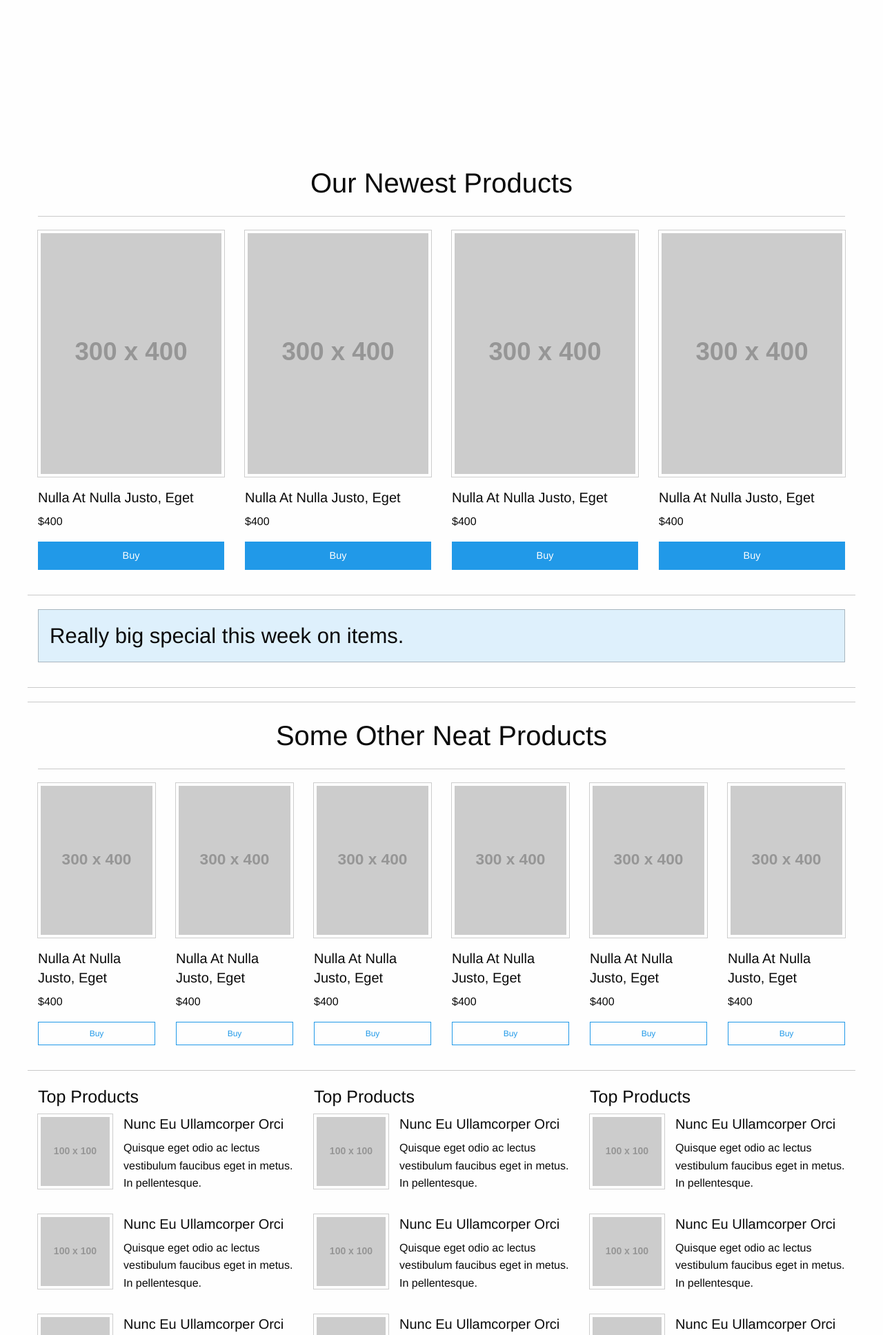
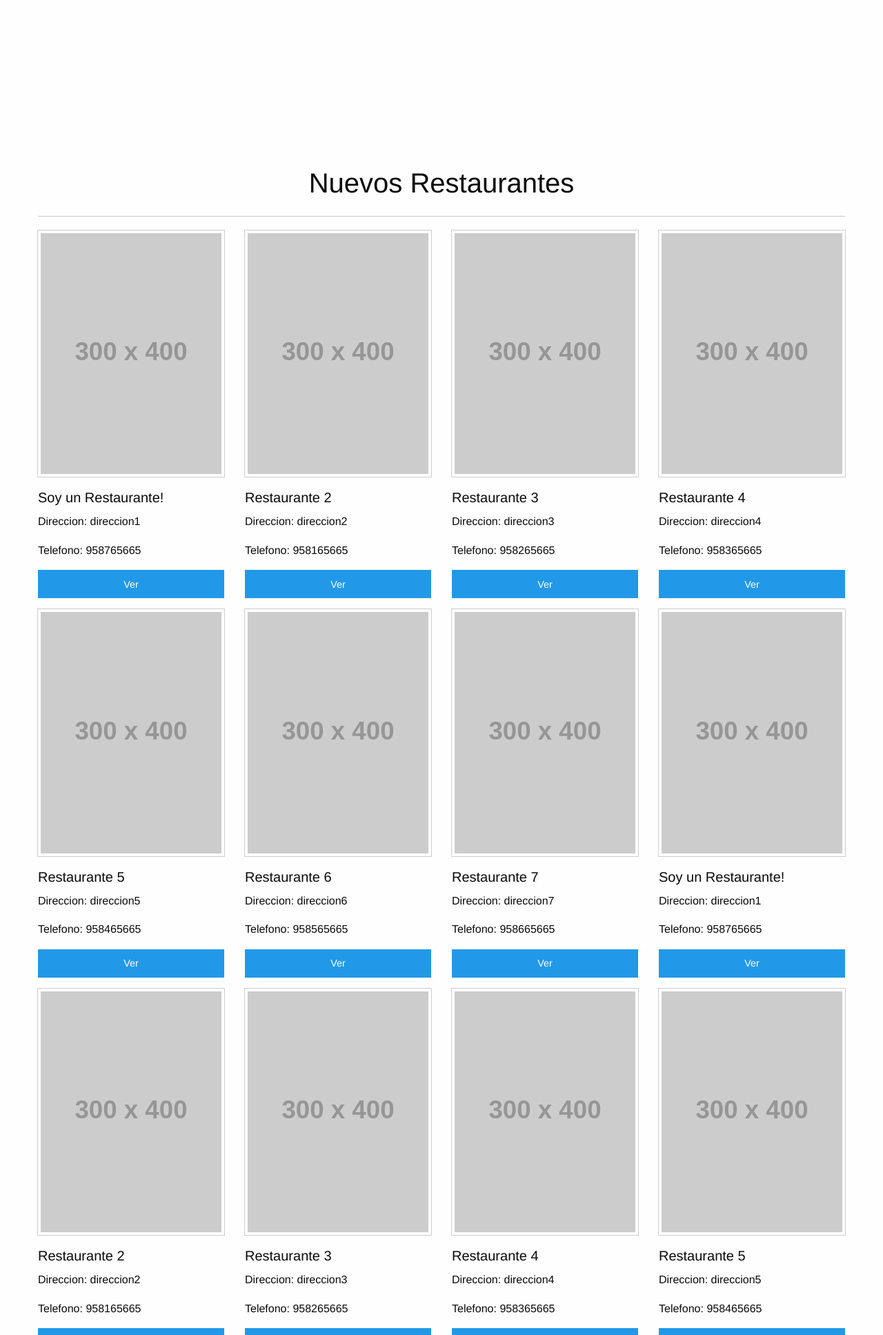
Before and after one commit to segura2010/SSBW-Restaurantes, a Django app: template templates/app_restaurantes/welcome.html in a window 1280 px wide. Shown: the part 615-2550 px from the top of the page at 69% size. Run offline with Django 3.2, Linux system fonts and the light colour scheme; the template is opened without the code that fills it: values that come from a table or form of the project are taken from there, others are empty; data comes from the database, SQL or seed files in the repository; both versions use the stored data as it was after the commit; grey boxes labelled with a size stand in for pictures from a placeholder-image service; some libraries are stand-ins or nearby versions.

Commit message:
añadiendo modelo Restaurante, script para poblar la BD y visualizando algunos en el index

```diff
--- a/Restaurantes/settings.py
+++ b/Restaurantes/settings.py
@@ -114,7 +114,7 @@ AUTH_PASSWORD_VALIDATORS = [
 # Internationalization
 # https://docs.djangoproject.com/en/1.9/topics/i18n/
 
-LANGUAGE_CODE = 'en-us'
+LANGUAGE_CODE = 'es-es'
 
 TIME_ZONE = 'UTC'
 
--- a/app_restaurantes/models.py
+++ b/app_restaurantes/models.py
@@ -2,4 +2,17 @@ from __future__ import unicode_literals
 
 from django.db import models
 
+from django.template.defaultfilters import slugify
+
 # Create your models here.
+
+class Restaurante (models.Model):
+	nombre 		= models.CharField(max_length=30)
+	direccion 	= models.CharField(max_length=60)
+	email     	= models.EmailField()
+	telefono  	= models.CharField(max_length=11)
+	slug		= models.SlugField()
+
+	def save(self, *args, **kwargs):
+		self.slug = slugify(self.nombre)
+		super(Restaurante, self).save(*args, **kwargs)
--- a/static/css/app.css
+++ b/static/css/app.css
@@ -0,0 +1,7 @@
+
+/* My CSS */
+
+.errorlist
+{
+	color:red;
+}
--- a/templates/base.html
+++ b/templates/base.html
@@ -24,10 +24,10 @@
 			<ul class="menu">
 				{% if user.is_authenticated %}
 					<li>Bienvenido {{ user.username }}</li>
-					<li><a href="/accounts/logout">Cerrar Sesión</a></li>
+					<li><a href="{% url 'auth_logout' %}">Cerrar Sesión</a></li>
 				{% else %}
-					<li><a href="/accounts/register">Registrate</a></li>
-					<li><a href="/accounts/login" data-toggle="_logingModal">Inicia Sesión</a></li>
+					<li><a href="{% url 'registration_register' %}">Registrate</a></li>
+					<li><a href="{% url 'auth_login' %}" data-toggle="_logingModal">Inicia Sesión</a></li>
 				{% endif %}
 			</ul>
 		</div>
@@ -60,34 +60,19 @@
 	</div>
 
 	<div class="row column text-center">
-		<h2>Our Newest Products</h2>
+		<h2>Nuevos Restaurantes</h2>
 		<hr>
 	</div>
 	<div class="row small-up-2 large-up-4">
-		<div class="column">
-			<img class="thumbnail" src="http://placehold.it/300x400">
-			<h5>Nulla At Nulla Justo, Eget</h5>
-			<p>$400</p>
-			<a href="#" class="button expanded">Buy</a>
-		</div>
-		<div class="column">
-			<img class="thumbnail" src="http://placehold.it/300x400">
-			<h5>Nulla At Nulla Justo, Eget</h5>
-			<p>$400</p>
-			<a href="#" class="button expanded">Buy</a>
-		</div>
-		<div class="column">
-			<img class="thumbnail" src="http://placehold.it/300x400">
-			<h5>Nulla At Nulla Justo, Eget</h5>
-			<p>$400</p>
-			<a href="#" class="button expanded">Buy</a>
-		</div>
-		<div class="column">
-			<img class="thumbnail" src="http://placehold.it/300x400">
-			<h5>Nulla At Nulla Justo, Eget</h5>
-			<p>$400</p>
-			<a href="#" class="button expanded">Buy</a>
-		</div>
+		{% for r in restaurantes %}
+			<div class="column">
+				<img class="thumbnail" src="http://placehold.it/300x400">
+				<h5>{{ r.nombre }}</h5>
+				<p>Direccion: {{ r.direccion }}</p>
+				<p>Telefono: {{ r.telefono }}</p>
+				<a href="#{{ r.slug }}" class="button expanded">Ver</a>
+			</div>
+		{% endfor %}
 	</div>
 	<hr>
 	<div class="row column">
```
Also changed, not shown: app_restaurantes/views.py (+7 -1 lines), populate.py (added, +38 -0 lines), app_restaurantes/migrations/0001_initial.py (added), db.sqlite3, 5 other files.
